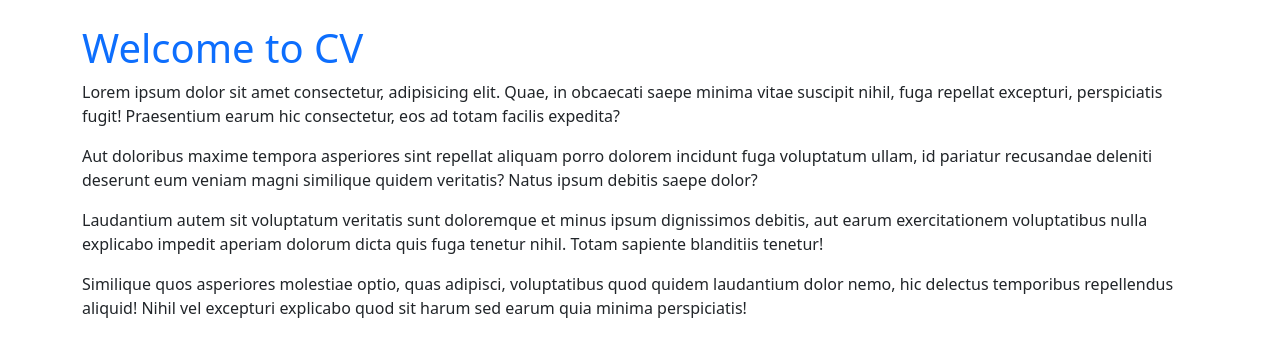
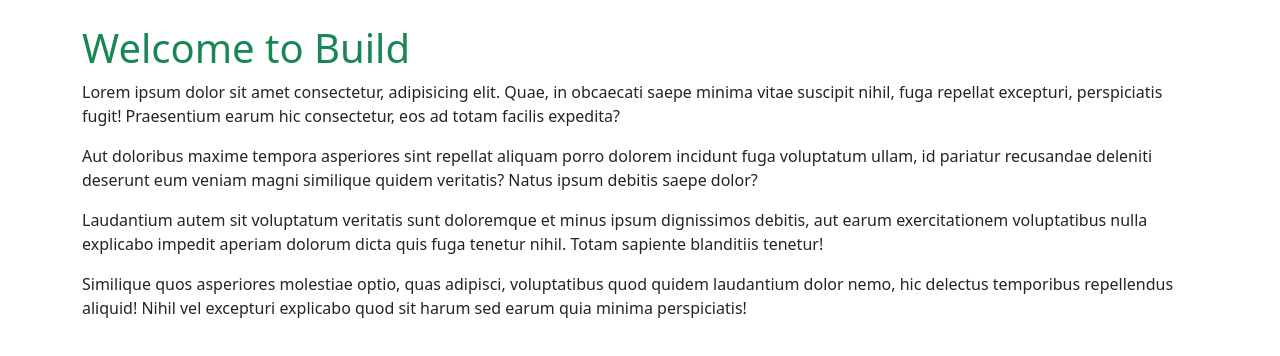
Before and after one commit to RoyalSea49/WebCV, a plain HTML site: page index.html in a window 1280 px wide. Drawn offline with nearby package versions, Linux system fonts and the light colour scheme.

Commit message:
Update index.html

```diff
--- a/index.html
+++ b/index.html
@@ -8,7 +8,7 @@
 </head>
 <body>
     <main class="container mt-4">
-        <h1 class="text-primary mt-4">Welcome to CV</h1>
+        <h1 class="text-success mt-4">Welcome to Build</h1>
         <p>Lorem ipsum dolor sit amet consectetur, adipisicing elit. Quae, in obcaecati saepe minima vitae suscipit nihil, fuga repellat excepturi, perspiciatis fugit! Praesentium earum hic consectetur, eos ad totam facilis expedita?</p>
         <p>Aut doloribus maxime tempora asperiores sint repellat aliquam porro dolorem incidunt fuga voluptatum ullam, id pariatur recusandae deleniti deserunt eum veniam magni similique quidem veritatis? Natus ipsum debitis saepe dolor?</p>
         <p>Laudantium autem sit voluptatum veritatis sunt doloremque et minus ipsum dignissimos debitis, aut earum exercitationem voluptatibus nulla explicabo impedit aperiam dolorum dicta quis fuga tenetur nihil. Totam sapiente blanditiis tenetur!</p>
```
